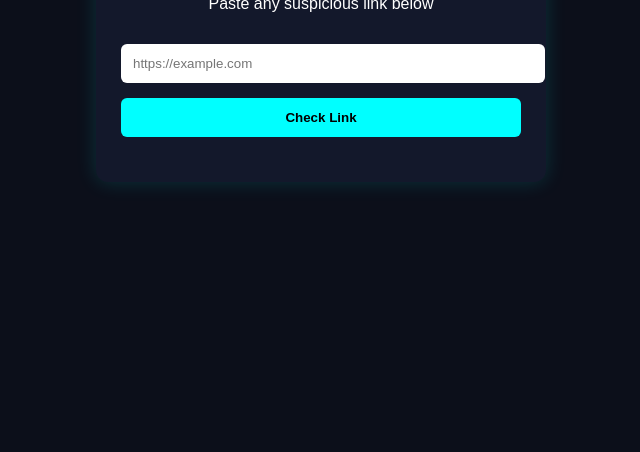
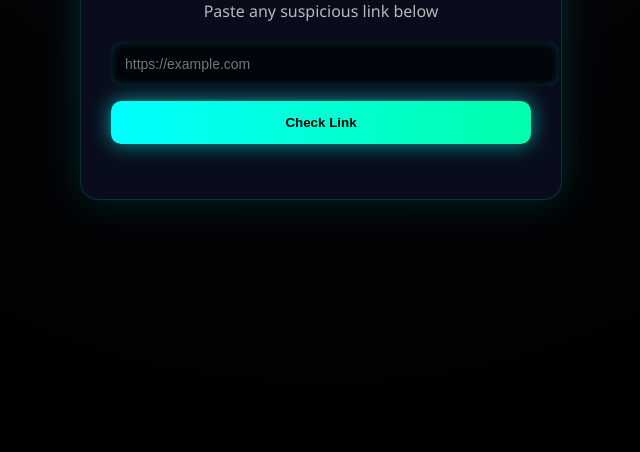
Before and after one commit to vengababu-X/LinkShield, a plain HTML site: page index.html in a window 1280 px wide. Shown: the part 364-816 px from the top of the page, without its empty margins (319-959 px from the left). Drawn offline with Linux system fonts and the light colour scheme.

Commit message:
Update style.css

```diff
--- a/style.css
+++ b/style.css
@@ -1,50 +1,63 @@
 body {
-  background: #0c0f1a;
-  font-family: Arial;
+  background: radial-gradient(circle at top, #05060a, #000);
+  font-family: "Segoe UI", sans-serif;
   display: flex;
   justify-content: center;
   align-items: center;
   height: 100vh;
-  margin: 0;
   color: white;
 }
 
 .container {
-  background: #13182b;
-  padding: 25px;
-  border-radius: 12px;
+  background: rgba(10,15,30,0.9);
+  border-radius: 18px;
+  padding: 30px;
   width: 90%;
-  max-width: 400px;
+  max-width: 420px;
+  box-shadow: 0 0 40px rgba(0,255,255,0.15);
+  backdrop-filter: blur(10px);
+  border: 1px solid rgba(0,255,255,0.15);
   text-align: center;
-  box-shadow: 0 0 20px rgba(0,255,255,0.15);
 }
 
 h1 {
   color: #00ffff;
+  margin-bottom: 5px;
+  text-shadow: 0 0 10px rgba(0,255,255,0.6);
+}
+
+p {
+  opacity: 0.7;
+  margin-bottom: 20px;
 }
 
 input {
   width: 100%;
-  padding: 12px;
-  margin-top: 15px;
-  border-radius: 6px;
+  padding: 14px;
+  border-radius: 10px;
   border: none;
   outline: none;
+  background: #02040a;
+  color: #00ffff;
+  font-size: 14px;
+  box-shadow: inset 0 0 10px rgba(0,255,255,0.2);
 }
 
 button {
   width: 100%;
-  padding: 12px;
+  padding: 14px;
   margin-top: 15px;
-  border-radius: 6px;
+  border-radius: 10px;
   border: none;
-  background: #00ffff;
+  background: linear-gradient(90deg,#00ffff,#00ffaa);
   color: black;
   font-weight: bold;
   cursor: pointer;
+  box-shadow: 0 0 20px rgba(0,255,255,0.6);
 }
 
 #output {
-  margin-top: 20px;
+  margin-top: 25px;
   font-size: 18px;
+  line-height: 1.4;
 }
```
